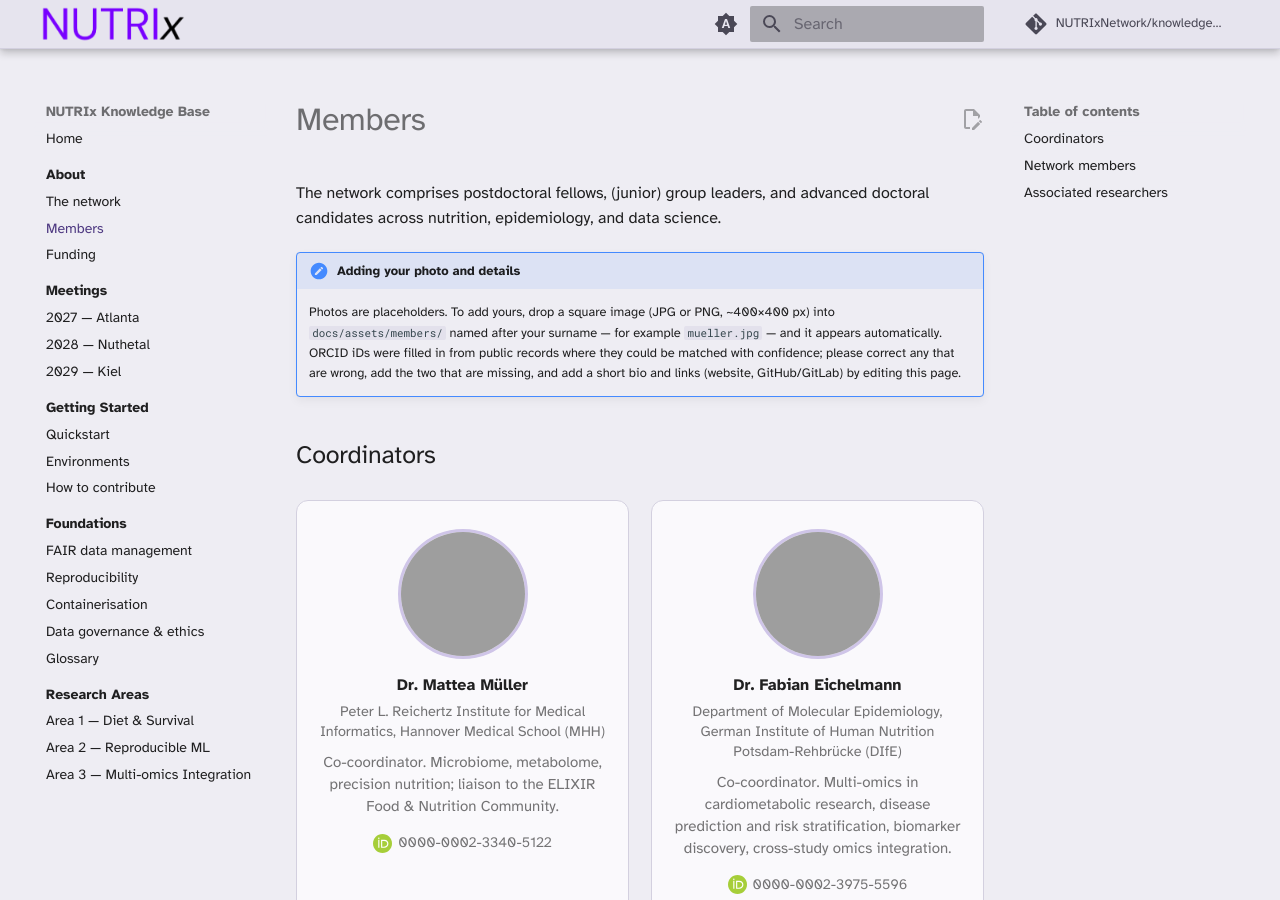
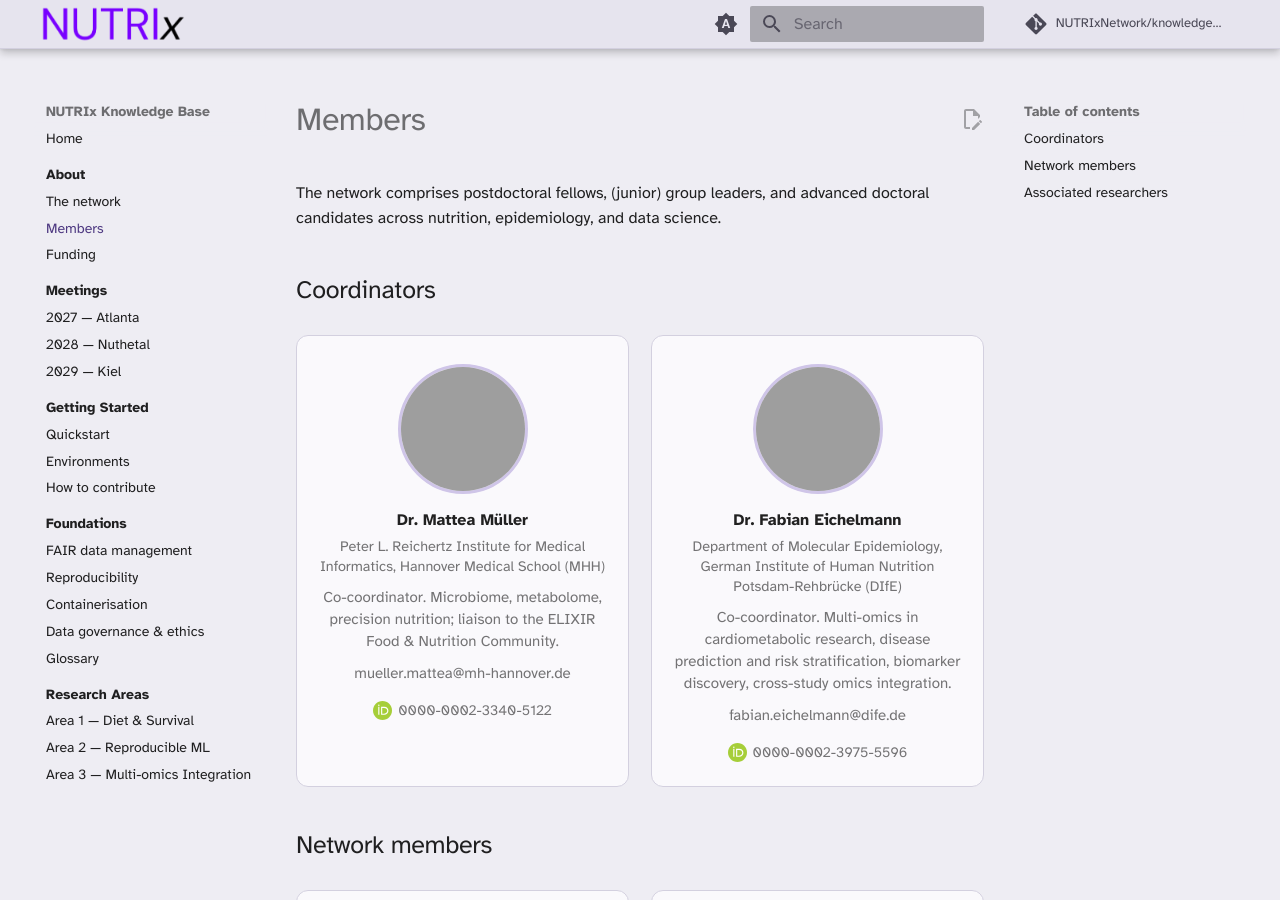
Before and after one commit to NUTRIxNetwork/knowledge_base, an MkDocs documentation site: the page built from docs/about/members.md, in a window 1280 px wide and 900 px high. Built offline with MkDocs 1.6.1 and Material for MkDocs 9.7.7, drawn with Linux system fonts in a browser that asks for light colours; comment, search, counter and statistics services are not loaded; grey boxes are pictures that could not be loaded.

Commit message:
Update members.md
update email

```diff
--- a/docs/about/members.md
+++ b/docs/about/members.md
@@ -3,13 +3,6 @@
 The network comprises postdoctoral fellows, (junior) group leaders, and advanced
 doctoral candidates across nutrition, epidemiology, and data science.
 
-!!! note "Adding your photo and details"
-    Photos are placeholders. To add yours, drop a square image (JPG or PNG,
-    ~400×400 px) into `docs/assets/members/` named after your surname — for
-    example `mueller.jpg` — and it appears automatically. ORCID iDs were filled
-    in from public records where they could be matched with confidence; please
-    correct any that are wrong, add the two that are missing, and add a short bio
-    and links (website, GitHub/GitLab) by editing this page.
 
 ## Coordinators
 
@@ -20,6 +13,7 @@ doctoral candidates across nutrition, epidemiology, and data science.
   <div class="nx-member__name">Dr. Mattea Müller</div>
   <div class="nx-member__affil">Peter L. Reichertz Institute for Medical Informatics, Hannover Medical School (MHH)</div>
   <div class="nx-member__interests">Co-coordinator. Microbiome, metabolome, precision nutrition; liaison to the ELIXIR Food &amp; Nutrition Community.</div>
+  <div class="nx-member__interests">mueller.mattea@mh-hannover.de </div>
   <div class="nx-member__links"><a href="https://orcid.org/0000-0002-3340-5122" rel="noopener"><img src="../../assets/orcid.svg" alt="">0000-0002-3340-5122</a></div>
 </div>
 
@@ -28,6 +22,7 @@ doctoral candidates across nutrition, epidemiology, and data science.
   <div class="nx-member__name">Dr. Fabian Eichelmann</div>
   <div class="nx-member__affil">Department of Molecular Epidemiology, German Institute of Human Nutrition Potsdam-Rehbrücke (DIfE)</div>
   <div class="nx-member__interests">Co-coordinator. Multi-omics in cardiometabolic research, disease prediction and risk stratification, biomarker discovery, cross-study omics integration.</div>
+    <div class="nx-member__interests">fabian.eichelmann@dife.de </div>
   <div class="nx-member__links"><a href="https://orcid.org/0000-0002-3975-5596" rel="noopener"><img src="../../assets/orcid.svg" alt="">0000-0002-3975-5596</a></div>
 </div>
 
```
